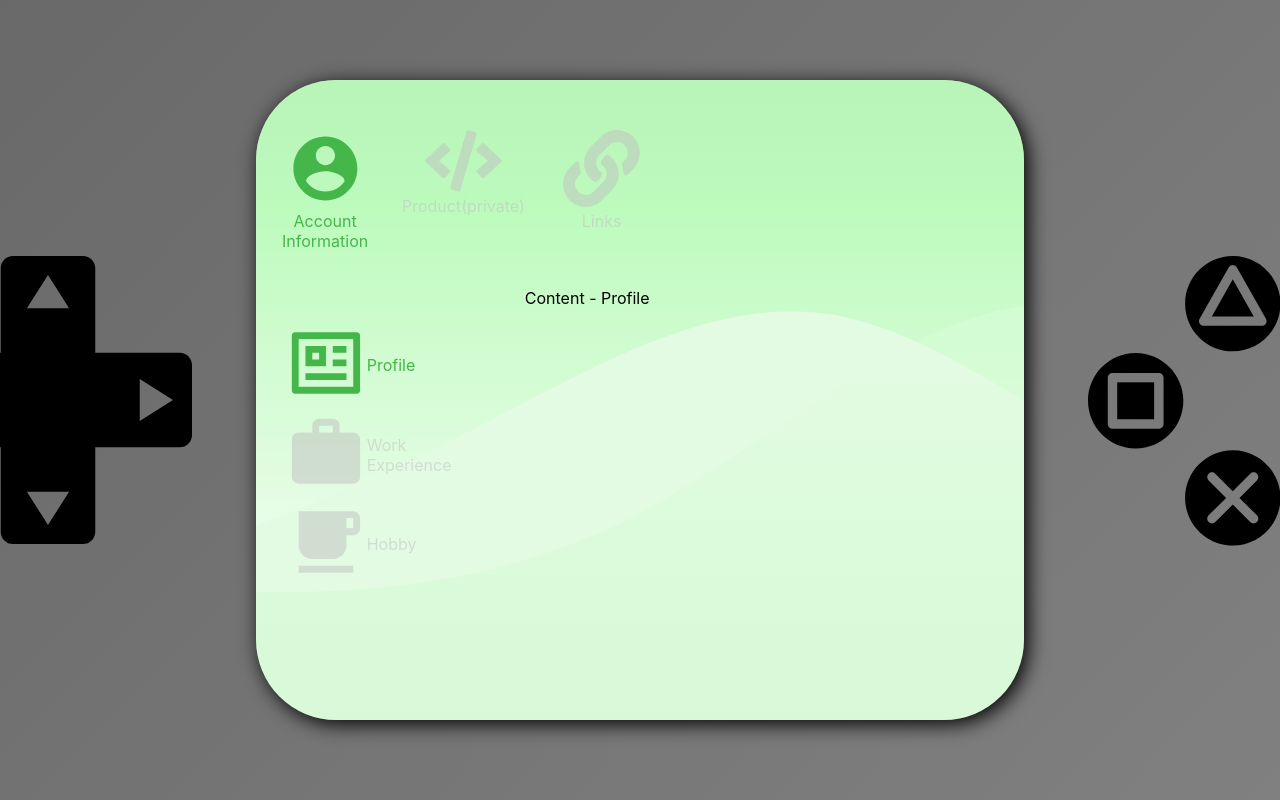
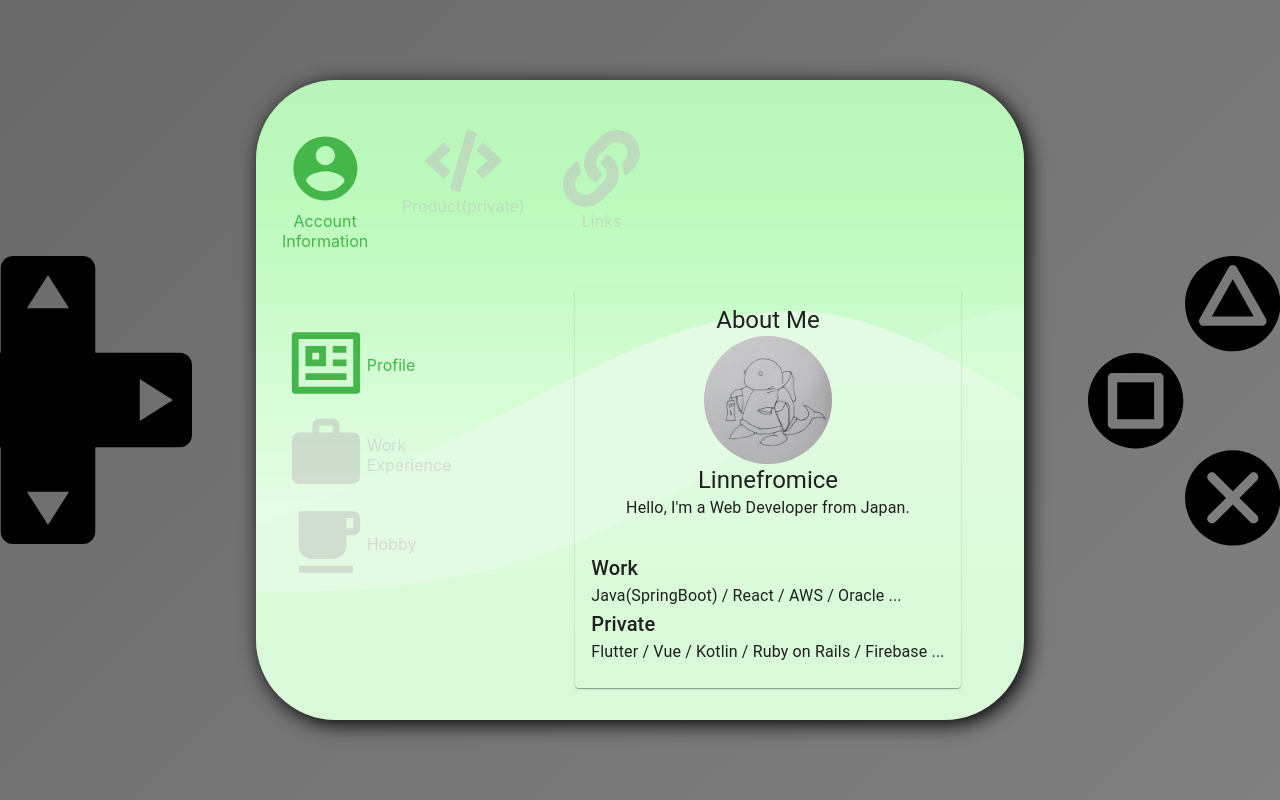
Before and after one commit to linnefromice/portfolio_practice, a React (Create React App) app in the folder react_one/: page / in a window 1280 px wide. Built offline with nearby package versions, Linux system fonts and the light colour scheme.

Commit message:
add profile content & add avatar png

```diff
--- a/react_one/src/component/content.js
+++ b/react_one/src/component/content.js
@@ -5,6 +5,7 @@ import { RiProfileLine, RiFlutterLine, RiVuejsLine } from 'react-icons/ri';
 import { animated, useSpring } from 'react-spring';
 import { config } from 'react-spring/renderprops';
 
+import Profile from './contents/profile';
 import './content.scss';
 
 const MainMenu = ({icon, name, onClick}) => {
@@ -97,7 +98,7 @@ const key_sub_profile = "key_sub_profile";
 const sub_profile = {
   icon: <RiProfileLine size="100%"/>,
   name: "Profile",
-  content: <div>Content - Profile</div>,
+  content: <Profile/>,
 };
 const key_sub_work_experience = "key_sub_work_experience";
 const sub_work_experience = {
--- /dev/null
+++ b/react_one/src/component/contents/profile.js
@@ -0,0 +1,51 @@
+import React from 'react';
+import Avatar from '@material-ui/core/Avatar';
+import Card from "@material-ui/core/Card";
+import CardContent from "@material-ui/core/CardContent";
+import Typography from "@material-ui/core/Typography";
+
+import { animated, useSpring } from 'react-spring';
+
+const Profile = () => {
+  const animatedStyle = useSpring({
+    from: { opacity: "0" },
+    to: { opacity: "1" },
+  });
+
+  return (
+    <animated.div
+      style={animatedStyle}
+    >
+      <div
+        style={{
+          display: "flex",
+          justifyContent: "center",
+          alignItems: "center",
+          flexDirection: "column",
+        }}
+      >
+        <Card style={{backgroundColor: "transparent"}}>
+          <CardContent>
+            <center>
+              <Typography variant={"h5"}>About Me</Typography>
+              <Avatar
+                style={{ width: "10vw", height: "100%"}}
+                src="/contents/icon_account_resize.jpg"
+              />
+              <Typography variant={"h5"}>Linnefromice</Typography>
+              <Typography>Hello, I'm a Web Developer from Japan.</Typography>
+            </center>
+          </CardContent>
+          <CardContent>
+            <Typography variant={"h6"}>Work</Typography>
+            <Typography>Java(SpringBoot) / React / AWS / Oracle ...</Typography>
+            <Typography variant={"h6"}>Private</Typography>
+            <Typography>Flutter / Vue / Kotlin / Ruby on Rails / Firebase ...</Typography>
+          </CardContent>
+        </Card>
+      </div>
+    </animated.div>
+  );
+}
+
+export default Profile;
```
Also changed, not shown: react_one/public/contents/icon_account_resize.jpg (added).
